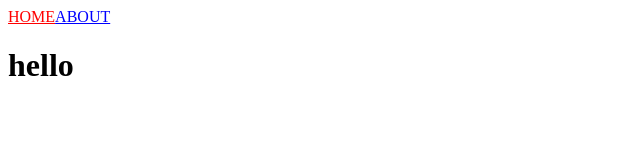
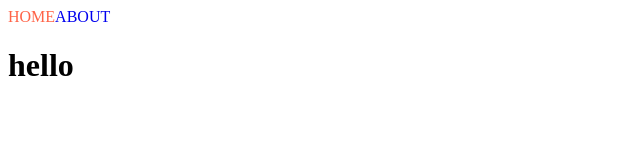
Before and after one commit to egs125/nextjs, a Next.js app: page / in a window 1280 px wide. Shown: the top 160 px of the page, without its empty margins (0-640 px from the left). Built offline with nearby package versions, Linux system fonts and the light colour scheme.

Commit message:
css module

```diff
--- a/pages/NavBar.js
+++ b/pages/NavBar.js
@@ -1,15 +1,16 @@
 import Link from 'next/link';
 import { useRouter } from 'next/router';
+import styles from './NavBar.module.css';
 
 export default function NavBar() {
     const router = useRouter();
 
     return <nav>
         <Link href="/">
-            <a style={{ color: router.pathname === "/" ? 'red' : 'blue' }}>HOME</a>
+          <a className={`${styles.link} ${router.pathname === "/" ? styles.active : ""}`}>HOME</a>
         </Link>
         <Link href="/about">
-            <a style={{ color: router.pathname === "/about" ? 'red' : 'blue' }}>ABOUT</a>
+          <a className={[ styles.link, router.pathname === "/about" ? styles.active : ""].join(" ")}>ABOUT</a>
         </Link>
     </nav>;
 };
--- /dev/null
+++ b/pages/NavBar.module.css
@@ -0,0 +1,7 @@
+.link {
+  text-decoration: none;
+}
+
+.active {
+  color: tomato;
+}
```
